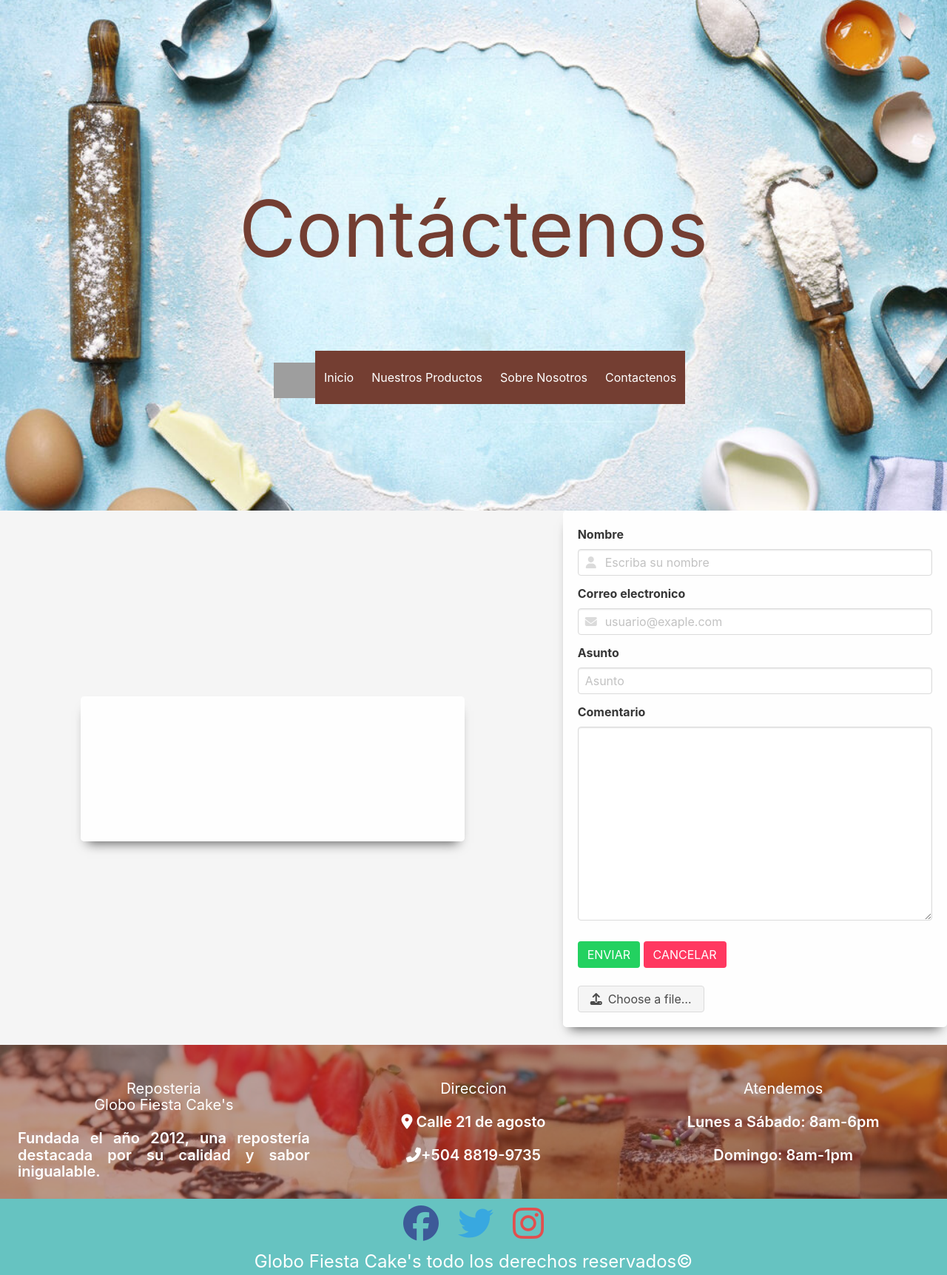
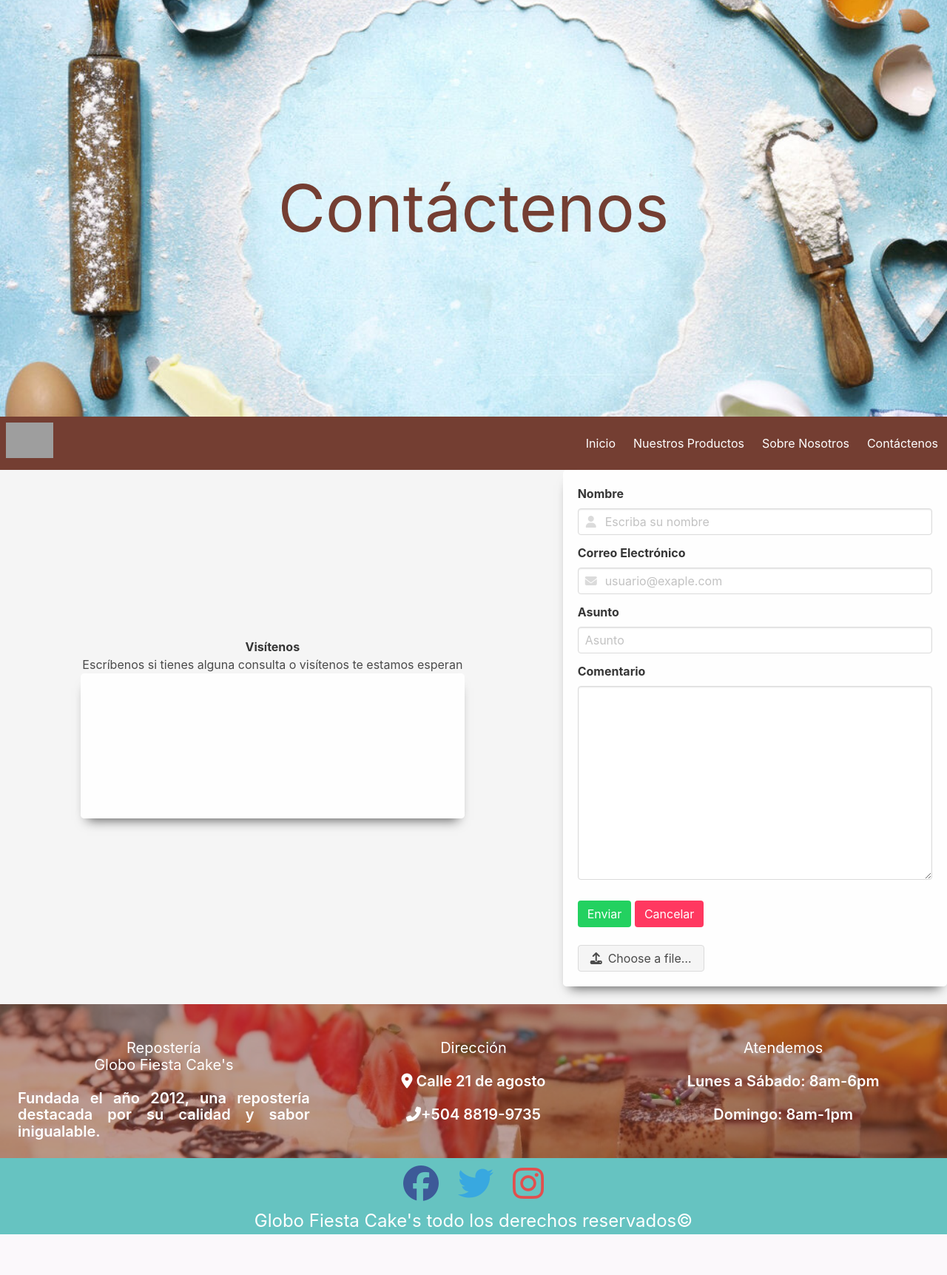
Before and after one commit to ProyectoPortalesWebIIParcial/ReposteriaGloboFiestaCakes-s, a PHP site: page /contactenos.html in a window 1280 px wide. Shown: the whole page at 74% size. After the commit the page ends 1668 px from the top, so only its background shows below. Run offline with PHP 8.4, Linux system fonts and the light colour scheme; a map, chart or similar area stays blank; some libraries are stand-ins or nearby versions; grey boxes are pictures that could not be loaded.

Commit message:
Corrigiendo Imperfectos.

```diff
--- a/contactenos.html
+++ b/contactenos.html
@@ -4,14 +4,16 @@
 <head>
     <meta charset="UTF-8">
     <meta name="viewport" content="width=device-width, initial-scale=1.0">
-    <title>Globo Fiesta Cake's | Contactenos</title>
-    <link rel="stylesheet" type="text/css" href="css/bulma.css">
-    <link rel="stylesheet" href="css/style.css">
-    <script src="js/jquery-slim.min.js"></script>
-    <script src="js/bulma-burger-jquery.js"></script>
-    <!--Iconos desde google awesome-->
-    <script src="https://kit.fontawesome.com/f213400bd2.js" crossorigin="anonymous"></script>
-    <title>REPOSTERIA GLOBO CAKE'S</title>
+    <title>Globo Fiesta Cake's | Contáctenos</title>
+       <!--Hoja de estilo de bulma-->
+       <link rel="stylesheet" href="css/bulma.css">
+       <!--Hoja de estilo personalizada-->
+       <link rel="stylesheet" href="css/style.css">
+       <!--Scripts necesarios para los item del menu de navegacion-->
+       <script src="js/jquery-slim.min.js"></script>
+       <script src="js/bulma-burger-jquery.js"></script>
+       <!--Iconos desde google awesome-->
+       <script src="https://kit.fontawesome.com/f213400bd2.js" crossorigin="anonymous"></script>
 </head>
 
 <body>
@@ -19,15 +21,16 @@
     <section class="hero is-medium is-brown has-text-white">
         <div class="hero-body">
             <div class="container">
-                <div class="title is-4">
+                <div class="title is-5">
                     <h1>Contáctenos</h1>
+                </div>
                 </div>
             </div>
             <div class="hero-head ">
                 <nav role="navigation" aria-label="main navigation" class="navbar">
                     <div class="navbar-brand ">
                         <figure class="image is-64x64 logo">
-                            <img src="images/Logo_PNG.png " alt="logo de reposteria " class="logo">
+                            <img src="images/Logo_PNG.png " alt="logo de repostería ">
                         </figure>
                         <a role="button " class="navbar-burger burger" aria-label="menu " aria-expanded="false " data-target="navbarBulma ">
                             <span aria-hidden="true " class="has-text-white"></span>
@@ -48,7 +51,7 @@
                                 Sobre Nosotros
                             </a>
                                 <a href="contactenos.html" class="navbar-item ">
-                                Contactenos
+                                Contáctenos
                             </a>
                             </div>
                         </div>
@@ -56,6 +59,10 @@
     </section>
     <div class="columns is-vcentered  is-desktop">
         <div class=" column is-offset-1">
+            <p class="has-text-centered"><strong> Visítenos
+            </strong> </p>
+            <p class="has-text-centered">Escríbenos si tienes alguna consulta o visítenos te estamos esperan
+
             <div class="box ">
                 <div class="map ">
                     <iframe src="https://www.google.com/maps/embed?pb=!1m18!1m12!1m3!1d838.3219713706704!2d-87.86097317084723!3d14.595821297187133!2m3!1f0!2f0!3f0!3m2!1i1024!2i768!4f13.1!3m3!1m2!1s0x0%3A0x0!2zMTTCsDM1JzQ1LjAiTiA4N8KwNTEnMzcuNSJX!5e1!3m2!1ses-419!2shn!4v1586295894041!5m2!1ses-419!2shn"
@@ -75,7 +82,7 @@
                     </div>
                 </div>
                 <div class="field">
-                    <label class="label ">Correo electronico</label>
+                    <label class="label ">Correo Electrónico</label>
                     <div class="control has-icons-left ">
                         <input type="correo " class="input " placeholder="usuario@exaple.com ">
                         <span class="icon is-small is-left ">
@@ -95,8 +102,8 @@
                         <textarea name="textarea " cols="30 " rows="10 " class="textarea "></textarea>
                     </div>
                 </div>
-                <button class="button is-success ">ENVIAR</button>
-                <button class="button is-danger ">CANCELAR</button>
+                <button class="button is-success ">Enviar</button>
+                <button class="button is-danger ">Cancelar</button>
                 <br>
                 <br>
                 <div class="file">
@@ -119,7 +126,7 @@
         <div class="columns">
             <div class="column ">
                 <div class="title is-5">
-                    <h1 class="has-text-centered has-text-white">Reposteria</h4>
+                    <h1 class="has-text-centered has-text-white">Repostería</h4>
                         <h2 class="has-text-centered has-text-white">Globo Fiesta Cake's</h5>
                             <br>
                             <p class="has-text-white has-text-justified">Fundada el año 2012, una repostería destacada por su calidad y sabor inigualable.</p>
@@ -128,7 +135,7 @@
             <div class="column">
                 <div class="title is-5">
 
-                    <h1 class="has-text-centered has-text-white">Direccion</h1>
+                    <h1 class="has-text-centered has-text-white">Dirección</h1>
                     <br>
 
                     <p class="has-text-centered has-text-white"><i class="fas fa-map-marker-alt"></i> Calle 21 de agosto
--- a/css/style.css
+++ b/css/style.css
@@ -33,8 +33,8 @@ body {
 }
 
 .hero-logo {
-    width: 22em;
-    height: 18em;
+    width: 20em;
+    height: 17em;
 }
 
 .logo {
--- a/productos/babyshower.html
+++ b/productos/babyshower.html
@@ -46,7 +46,7 @@
                             <a href="../producto.html" class="navbar-item ">
                                 Nuestros Productos
                             </a>
-                            <a href=" #" class="navbar-item ">
+                            <a href="../sobrenosotros.html" class="navbar-item ">
                                 Sobre Nosotros
                             </a>
                             <a href="../contactenos.html" class="navbar-item ">
--- a/productos/bodas.html
+++ b/productos/bodas.html
@@ -46,7 +46,7 @@
                             <a href="../producto.html" class="navbar-item ">
                                 Nuestros Productos
                             </a>
-                            <a href=" #" class="navbar-item ">
+                            <a href="../sobrenosotros.html" class="navbar-item ">
                                 Sobre Nosotros
                             </a>
                             <a href="../contactenos.html" class="navbar-item ">
--- a/productos/cheesecakes.html
+++ b/productos/cheesecakes.html
@@ -46,7 +46,7 @@
                             <a href="../producto.html" class="navbar-item ">
                                 Nuestros Productos
                             </a>
-                            <a href=" #" class="navbar-item ">
+                            <a href="../sobrenosotros.html" class="navbar-item ">
                                 Sobre Nosotros
                             </a>
                             <a href="../contactenos.html" class="navbar-item ">
--- a/productos/cumpleaños.html
+++ b/productos/cumpleaños.html
@@ -46,7 +46,7 @@
                             <a href="../producto.html" class="navbar-item ">
                                 Nuestros Productos
                             </a>
-                            <a href=" #" class="navbar-item ">
+                            <a href="../sobrenosotros.html" class="navbar-item ">
                                 Sobre Nosotros
                             </a>
                             <a href="../contactenos.html" class="navbar-item ">
--- a/productos/cupcakes.html
+++ b/productos/cupcakes.html
@@ -46,7 +46,7 @@
                             <a href="../producto.html" class="navbar-item ">
                                 Nuestros Productos
                             </a>
-                            <a href=" #" class="navbar-item ">
+                            <a href="../sobrenosotros.html" class="navbar-item ">
                                 Sobre Nosotros
                             </a>
                             <a href="../contactenos.html" class="navbar-item ">
--- a/productos/donas.html
+++ b/productos/donas.html
@@ -46,7 +46,7 @@
                             <a href="../producto.html" class="navbar-item ">
                                 Nuestros Productos
                             </a>
-                            <a href=" #" class="navbar-item ">
+                            <a href="../sobrenosotros.html" class="navbar-item ">
                                 Sobre Nosotros
                             </a>
                             <a href="../contactenos.html" class="navbar-item ">
--- a/productos/galletas.html
+++ b/productos/galletas.html
@@ -46,7 +46,7 @@
                             <a href="../producto.html" class="navbar-item ">
                                 Nuestros Productos
                             </a>
-                            <a href=" #" class="navbar-item ">
+                            <a href="../sobrenosotros.html" class="navbar-item ">
                                 Sobre Nosotros
                             </a>
                             <a href="../contactenos.html" class="navbar-item ">
--- a/productos/graduacion.html
+++ b/productos/graduacion.html
@@ -45,7 +45,7 @@
                             <a href="../producto.html" class="navbar-item ">
                                 Nuestros Productos
                             </a>
-                            <a href=" #" class="navbar-item ">
+                            <a href="../" class="navbar-item ">
                                 Sobre Nosotros
                             </a>
                             <a href="../contactenos.html" class="navbar-item ">
--- a/productos/navidad.html
+++ b/productos/navidad.html
@@ -46,7 +46,7 @@
                             <a href="../producto.html" class="navbar-item ">
                                 Nuestros Productos
                             </a>
-                            <a href=" #" class="navbar-item ">
+                            <a href="../sobrenosotros.html" class="navbar-item ">
                                 Sobre Nosotros
                             </a>
                             <a href="../contactenos.html" class="navbar-item ">
--- a/productos/quinceaños.html
+++ b/productos/quinceaños.html
@@ -46,7 +46,7 @@
                             <a href="../producto.html" class="navbar-item ">
                                 Nuestros Productos
                             </a>
-                            <a href=" #" class="navbar-item ">
+                            <a href="../sobrenosotros.html" class="navbar-item ">
                                 Sobre Nosotros
                             </a>
                             <a href="../contactenos.html" class="navbar-item ">
--- a/productos/tartas.html
+++ b/productos/tartas.html
@@ -46,7 +46,7 @@
                             <a href="../producto.html" class="navbar-item ">
                                 Nuestros Productos
                             </a>
-                            <a href=" #" class="navbar-item ">
+                            <a href="../sobrenosotros.html" class="navbar-item ">
                                 Sobre Nosotros
                             </a>
                             <a href="../contactenos.html" class="navbar-item ">
```
Also changed, not shown: index.html (+4 -5 lines), producto.html (+5 -2 lines), sobrenosotros.html (+6 -7 lines), images/cup1.jpeg (added), images/cup2.jpeg (added), images/cup3.jpeg (added), images/sobrenosotros.jpeg (added).
